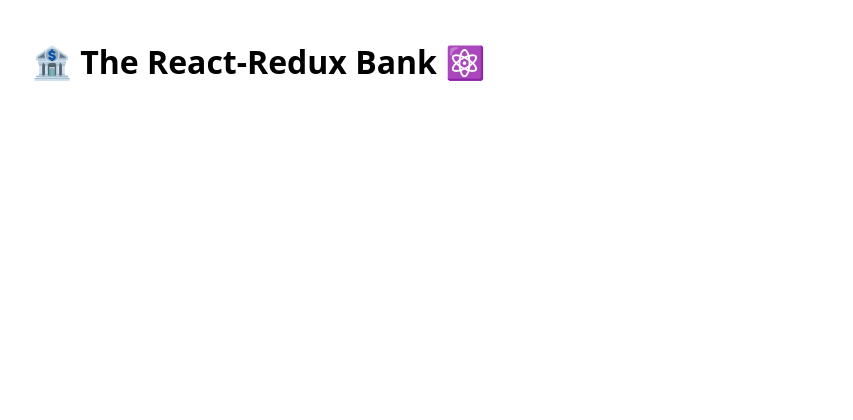
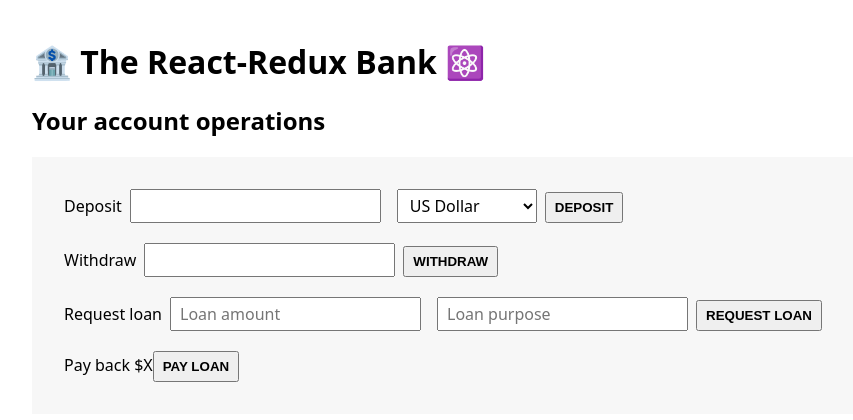
Before and after one commit to platisam/Redux_BankAccount, a React (Create React App) app: page / in a window 1280 px wide. Shown: the top 420 px of the page, without its empty margins (8-861 px from the left). Built offline with nearby package versions, Linux system fonts and the light colour scheme.

Commit message:
added AccountOperations component

```diff
--- /dev/null
+++ b/src/AccountOperations.js
@@ -0,0 +1,78 @@
+import { useState } from "react";
+
+function AccountOperations() {
+  const [depositAmount, setDepositAmount] = useState("");
+  const [withdrawalAmount, setWithdrawalAmount] = useState("");
+  const [loanAmount, setLoanAmount] = useState("");
+  const [loanPurpose, setLoanPurpose] = useState("");
+  const [currency, setCurrency] = useState("USD");
+
+  function handleDeposit() {}
+
+  function handleWithdrawal() {}
+
+  function handleRequestLoan() {}
+
+  function handlePayLoan() {}
+
+  return (
+    <div>
+      <h2>Your account operations</h2>
+      <div className="inputs">
+        <div>
+          <label>Deposit</label>
+          <input
+            type="number"
+            value={depositAmount}
+            onChange={(e) => setDepositAmount(+e.target.value)}
+          />
+          <select
+            value={currency}
+            onChange={(e) => setCurrency(e.target.value)}
+          >
+            <option value="USD">US Dollar</option>
+            <option value="EUR">Euro</option>
+            <option value="GBP">British Pound</option>
+          </select>
+
+          <button onClick={handleDeposit}>Deposit {depositAmount}</button>
+        </div>
+
+        <div>
+          <label>Withdraw</label>
+          <input
+            type="number"
+            value={withdrawalAmount}
+            onChange={(e) => setWithdrawalAmount(+e.target.value)}
+          />
+          <button onClick={handleWithdrawal}>
+            Withdraw {withdrawalAmount}
+          </button>
+        </div>
+
+        <div>
+          <label>Request loan</label>
+          <input
+            type="number"
+            value={loanAmount}
+            onChange={(e) => setLoanAmount(+e.target.value)}
+            placeholder="Loan amount"
+          />
+          <input
+            value={loanPurpose}
+            onChange={(e) => setLoanPurpose(e.target.value)}
+            placeholder="Loan purpose"
+          />
+          <button onClick={handleRequestLoan}>Request loan</button>
+        </div>
+
+        <div>
+          <span>Pay back $X</span>
+          <button onClick={handlePayLoan}>Pay loan</button>
+        </div>
+      </div>
+    </div>
+  );
+}
+
+export default AccountOperations;
--- a/src/App.js
+++ b/src/App.js
@@ -1,7 +1,10 @@
+import AccountOperations from "./AccountOperations";
+
 function App() {
   return (
     <div>
       <h1>🏦 The React-Redux Bank ⚛️</h1>
+      <AccountOperations />
     </div>
   );
 }
```
